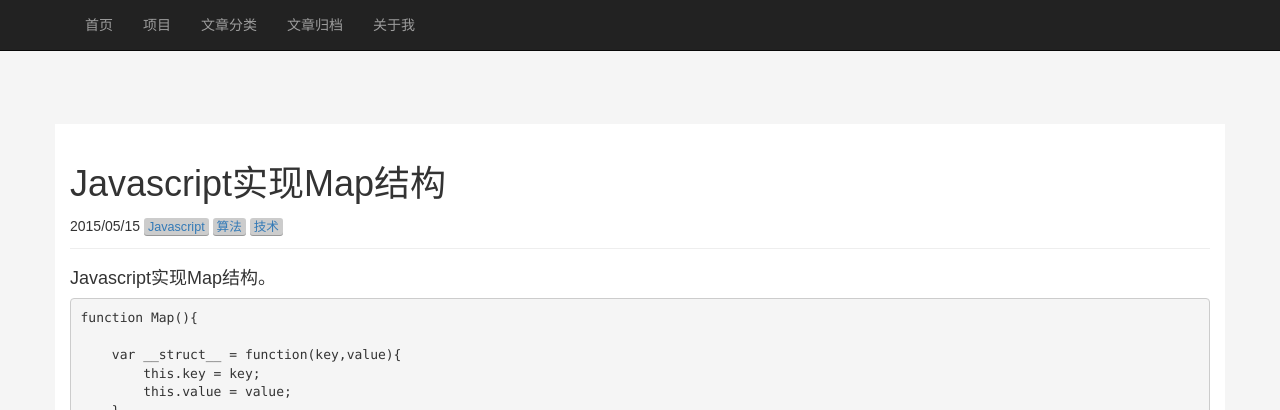
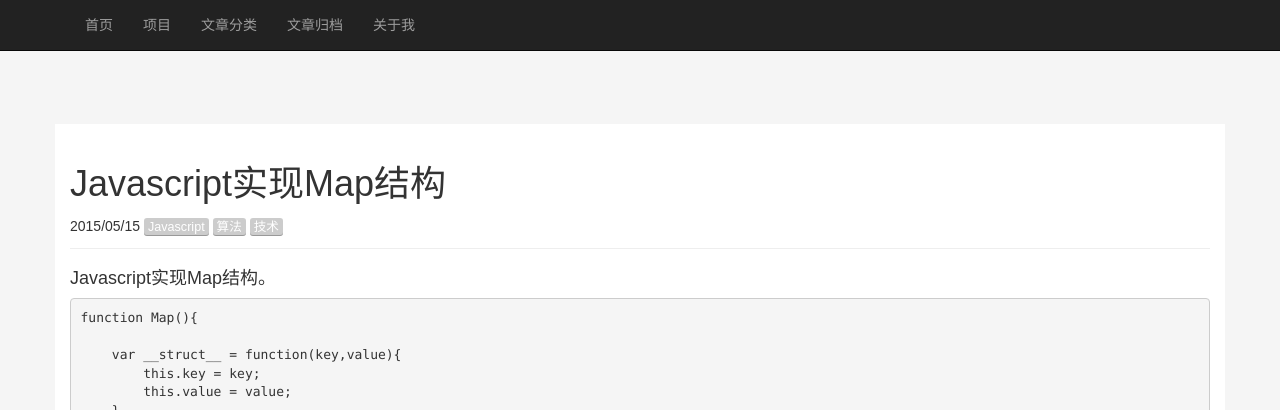
Before and after one commit to jinchangle/xiashuangxi.github.io, a Jekyll site: the page built from _posts/article/2015-05-15-javascript-map.md, in a window 1280 px wide. Shown: the top 410 px of the page. Built offline with Jekyll 4.4.1, drawn with Linux system fonts in a browser that asks for light colours; nearby versions of some CDN libraries; comment, search, counter and statistics services are not loaded.

Commit message:
Update post.html

```diff
--- a/_layouts/post.html
+++ b/_layouts/post.html
@@ -14,7 +14,7 @@
         {{page.date| date:"%Y/%m/%d" }}
 
         {% for tag in page.tags %}
-        <vkbd><a href='#'>{{ tag }}</a></vkbd>
+        <vkbd>{{ tag }}</vkbd>
         {% endfor %}
     </div>
     <p class="lead">{{ content }}</p>
```
